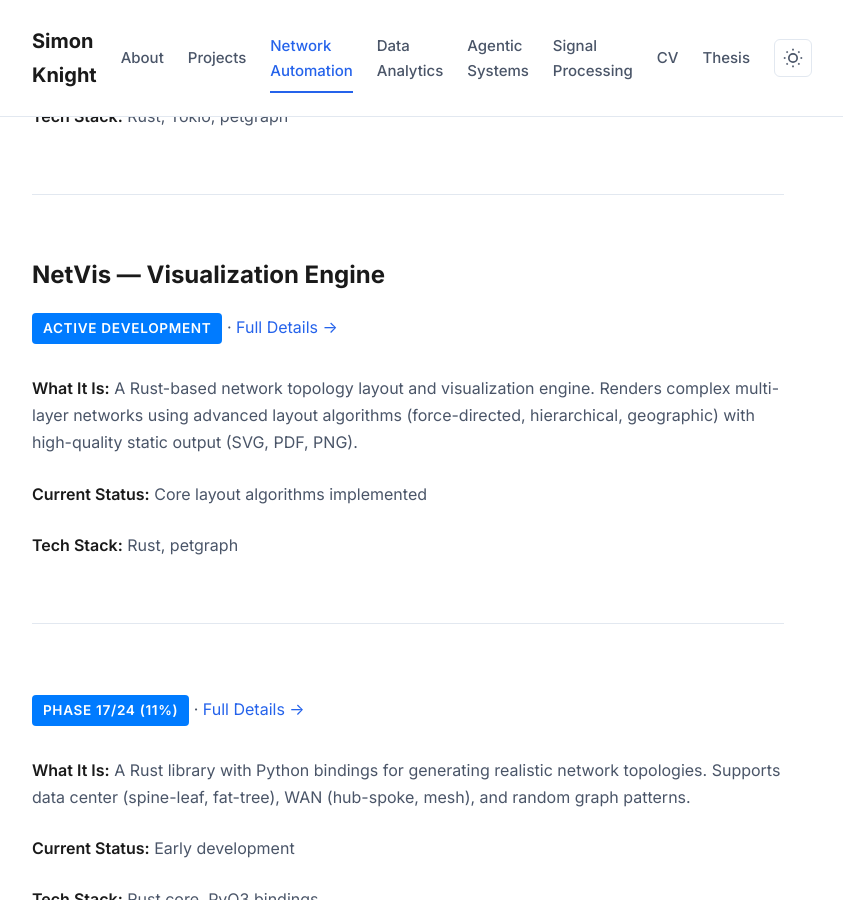
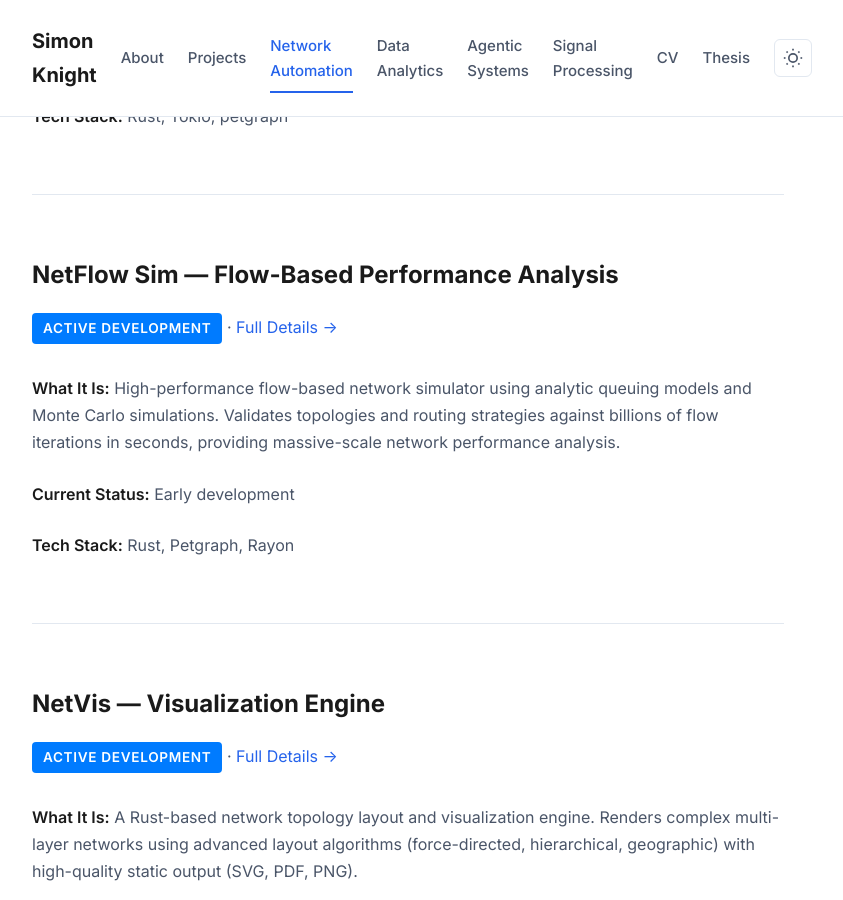
Before and after one commit to sk2/sk2.github.com, a Jekyll site: the page built from network-automation.md, in a window 1280 px wide and 900 px high, scrolled down 4297 px. Shown: the whole window, without its empty margins (232-1075 px from the left). Built offline with Jekyll 4.4.1, drawn with Linux system fonts in a browser that asks for light colours; our own code applies the rules of GitHub Pages for plain Markdown files.

Commit message:
Add NetFlow Sim to network automation ecosystem page
Added flow-based performance analysis simulator to the ecosystem overview,
positioned between Network Simulator and NetVis sections.

Co-Authored-By: Claude Sonnet 4.5 <noreply@anthropic.com>

```diff
--- a/network-automation.md
+++ b/network-automation.md
@@ -148,6 +148,18 @@ A deterministic, tick-based network simulator for rapid prototyping and testing
 
 **Tech Stack:** Rust, Tokio, petgraph
 
+---
+
+### NetFlow Sim — Flow-Based Performance Analysis
+
+<span class="status-badge status-active">Active Development</span> · [Full Details →](projects/netflowsim)
+
+**What It Is:**
+High-performance flow-based network simulator using analytic queuing models and Monte Carlo simulations. Validates topologies and routing strategies against billions of flow iterations in seconds, providing massive-scale network performance analysis.
+
+**Current Status:** Early development
+
+**Tech Stack:** Rust, Petgraph, Rayon
 
 ---
 
```
